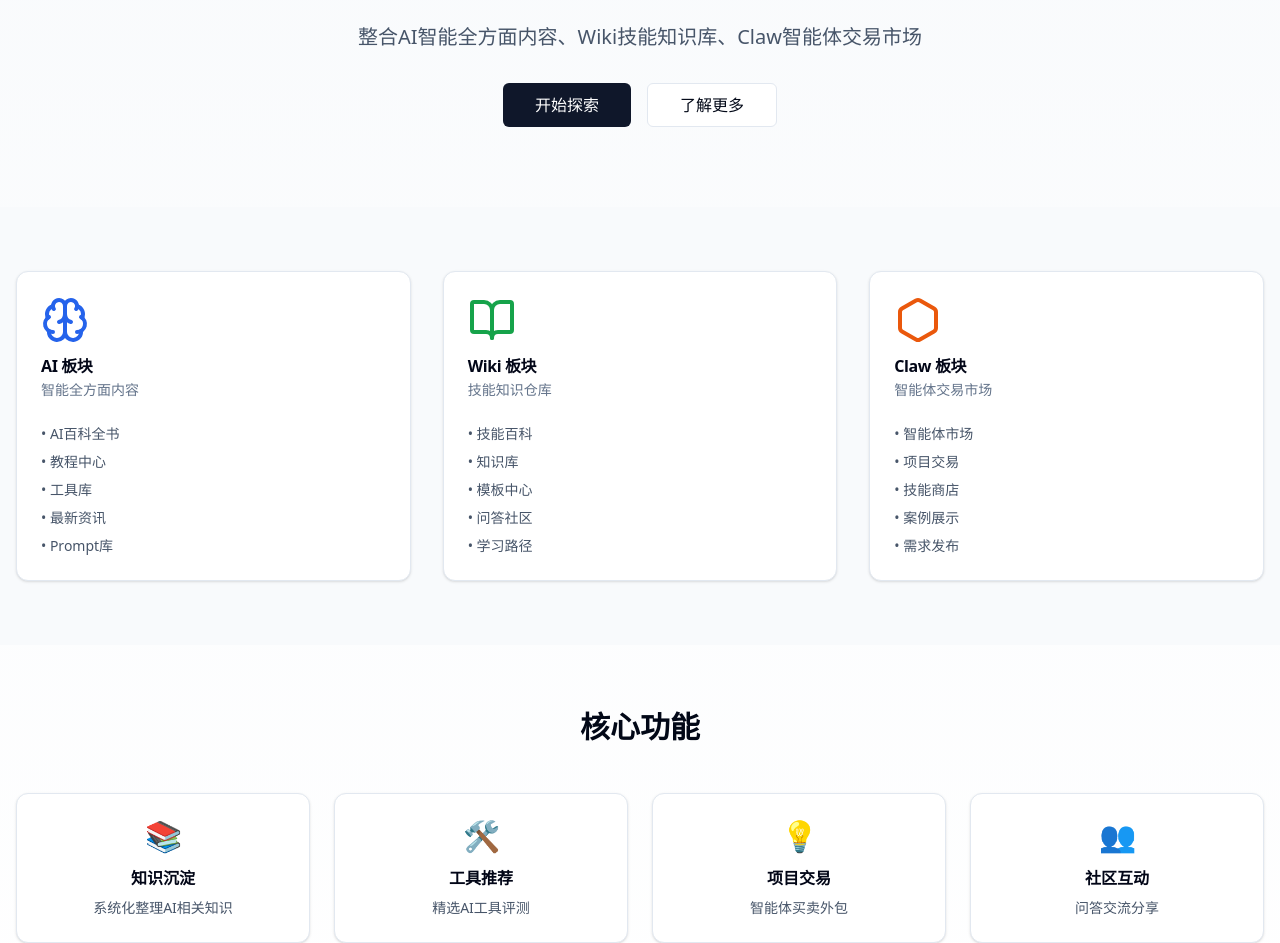
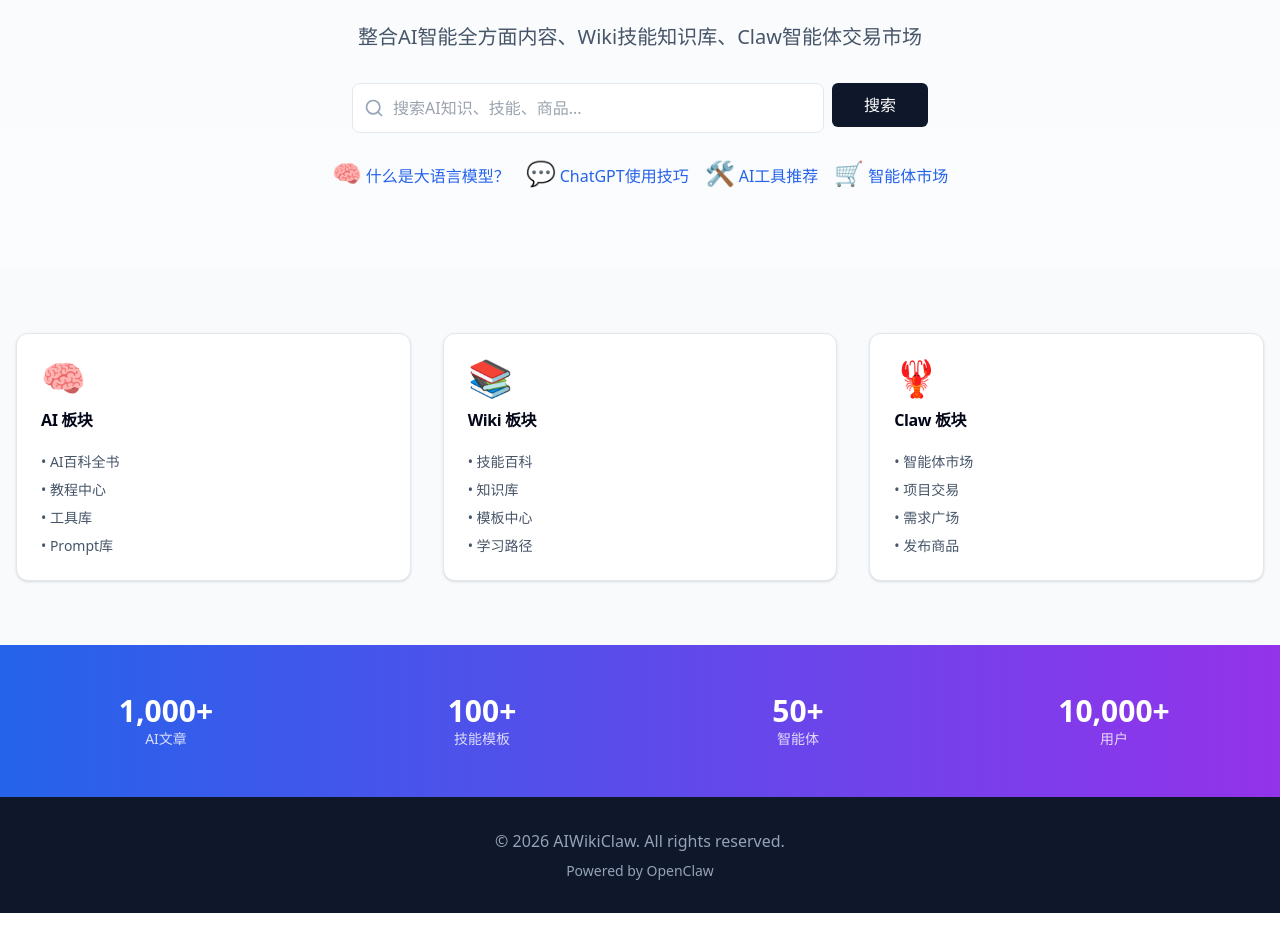
Before and after one commit to buyyoo/aiwiki, a Next.js app in the folder web/: page / in a window 1280 px wide. Shown: the part 210-1153 px from the top of the page. After the commit the page ends 1123 px from the top, so only its background shows below. Built offline with nearby package versions, Linux system fonts and the light colour scheme.

Commit message:
Add search to homepage and fix client components

```diff
--- a/web/src/app/ai/prompts/page.tsx
+++ b/web/src/app/ai/prompts/page.tsx
@@ -1,3 +1,5 @@
+"use client"
+
 import Link from "next/link"
 import { Button } from "@/components/ui/button"
 import { Card, CardContent, CardHeader, CardTitle } from "@/components/ui/card"
--- a/web/src/app/claw/market/page.tsx
+++ b/web/src/app/claw/market/page.tsx
@@ -1,3 +1,5 @@
+"use client"
+
 import Link from "next/link"
 import { Button } from "@/components/ui/button"
 import { Card, CardContent, CardHeader, CardTitle } from "@/components/ui/card"
--- a/web/src/app/page.tsx
+++ b/web/src/app/page.tsx
@@ -1,31 +1,68 @@
+"use client"
+
+"use client"
+
+import { useState } from "react"
 import Link from "next/link"
+import { useRouter } from "next/navigation"
 import { Button } from "@/components/ui/button"
-import { Card, CardContent, CardDescription, CardHeader, CardTitle } from "@/components/ui/card"
-import { Brain, BookOpen, Hexagon } from "lucide-react"
+import { Card, CardContent, CardHeader, CardTitle } from "@/components/ui/card"
+import { Search } from "lucide-react"
 
 export default function Home() {
+  const router = useRouter()
+  const [searchQuery, setSearchQuery] = useState("")
+
+  const handleSearch = (e: React.FormEvent) => {
+    e.preventDefault()
+    if (searchQuery.trim()) {
+      // 简单搜索：跳转到对应板块
+      const query = searchQuery.toLowerCase()
+      if (query.includes("ai") || query.includes("gpt") || query.includes("chat")) {
+        router.push("/ai")
+      } else if (query.includes("skill") || query.includes("wiki")) {
+        router.push("/wiki")
+      } else if (query.includes("market") || query.includes("智能体") || query.includes("商品")) {
+        router.push("/claw/market")
+      } else {
+        router.push("/ai/encyclopedia")
+      }
+    }
+  }
+
+  const featuredArticles = [
+    { title: "什么是大语言模型？", url: "/ai/encyclopedia", icon: "🧠" },
+    { title: "ChatGPT使用技巧", url: "/ai/tutorials", icon: "💬" },
+    { title: "AI工具推荐", url: "/ai/tools", icon: "🛠️" },
+    { title: "智能体市场", url: "/claw/market", icon: "🛒" },
+  ]
+
   return (
     <div className="min-h-screen bg-gradient-to-b from-slate-50 to-white">
       {/* Header */}
       <header className="border-b bg-white/80 backdrop-blur-sm sticky top-0 z-50">
         <div className="container mx-auto px-4 py-4 flex items-center justify-between">
-          <div className="flex items-center gap-2">
+          <Link href="/" className="flex items-center gap-2">
             <span className="text-2xl">🦞</span>
             <span className="text-xl font-bold">AIWikiClaw</span>
-          </div>
+          </Link>
           <nav className="hidden md:flex items-center gap-6">
             <Link href="/ai" className="text-slate-600 hover:text-slate-900">AI板块</Link>
             <Link href="/wiki" className="text-slate-600 hover:text-slate-900">Wiki板块</Link>
             <Link href="/claw" className="text-slate-600 hover:text-slate-900">Claw板块</Link>
           </nav>
           <div className="flex items-center gap-2">
+            <Link href="/login">
               <Button variant="ghost" size="sm">登录</Button>
-            <Button size="sm">开始使用</Button>
+            </Link>
+            <Link href="/register">
+              <Button size="sm">注册</Button>
+            </Link>
           </div>
         </div>
       </header>
 
-      {/* Hero */}
+      {/* Hero with Search */}
       <section className="py-20 text-center">
         <div className="container mx-auto px-4">
           <h1 className="text-4xl md:text-6xl font-bold mb-6">
@@ -36,9 +73,32 @@
           <p className="text-xl text-slate-600 mb-8 max-w-2xl mx-auto">
             整合AI智能全方面内容、Wiki技能知识库、Claw智能体交易市场
           </p>
-          <div className="flex gap-4 justify-center">
-            <Button size="lg">开始探索</Button>
-            <Button size="lg" variant="outline">了解更多</Button>
+
+          {/* Search Box */}
+          <form onSubmit={handleSearch} className="max-w-xl mx-auto">
+            <div className="flex gap-2">
+              <div className="relative flex-1">
+                <Search className="absolute left-3 top-1/2 -translate-y-1/2 w-5 h-5 text-slate-400" />
+                <input
+                  type="text"
+                  value={searchQuery}
+                  onChange={(e) => setSearchQuery(e.target.value)}
+                  placeholder="搜索AI知识、技能、商品..."
+                  className="w-full pl-10 pr-4 py-3 border rounded-lg focus:outline-none focus:ring-2 focus:ring-blue-500"
+                />
+              </div>
+              <Button type="submit" size="lg">搜索</Button>
+            </div>
+          </form>
+
+          {/* Quick Links */}
+          <div className="flex gap-4 justify-center mt-6">
+            {featuredArticles.map((item, i) => (
+              <Link key={i} href={item.url}>
+                <span className="text-2xl mr-1">{item.icon}</span>
+                <span className="text-blue-600 hover:underline">{item.title}</span>
+              </Link>
+            ))}
           </div>
         </div>
       </section>
@@ -48,95 +108,82 @@
         <div className="container mx-auto px-4">
           <div className="grid md:grid-cols-3 gap-8">
             {/* AI Column */}
-            <Card>
+            <Link href="/ai">
+              <Card className="h-full hover:shadow-lg transition-shadow cursor-pointer">
                 <CardHeader>
-                <Brain className="w-12 h-12 text-blue-600 mb-2" />
+                  <div className="text-4xl mb-2">🧠</div>
                   <CardTitle>AI 板块</CardTitle>
-                <CardDescription>智能全方面内容</CardDescription>
                 </CardHeader>
                 <CardContent>
                   <ul className="space-y-2 text-sm text-slate-600">
                     <li>• AI百科全书</li>
                     <li>• 教程中心</li>
                     <li>• 工具库</li>
-                  <li>• 最新资讯</li>
                     <li>• Prompt库</li>
                   </ul>
                 </CardContent>
               </Card>
+            </Link>
 
             {/* Wiki Column */}
-            <Card>
+            <Link href="/wiki">
+              <Card className="h-full hover:shadow-lg transition-shadow cursor-pointer">
                 <CardHeader>
-                <BookOpen className="w-12 h-12 text-green-600 mb-2" />
+                  <div className="text-4xl mb-2">📚</div>
                   <CardTitle>Wiki 板块</CardTitle>
-                <CardDescription>技能知识仓库</CardDescription>
                 </CardHeader>
                 <CardContent>
                   <ul className="space-y-2 text-sm text-slate-600">
                     <li>• 技能百科</li>
                     <li>• 知识库</li>
                     <li>• 模板中心</li>
-                  <li>• 问答社区</li>
                     <li>• 学习路径</li>
                   </ul>
                 </CardContent>
               </Card>
+            </Link>
 
             {/* Claw Column */}
-            <Card>
+            <Link href="/claw">
+              <Card className="h-full hover:shadow-lg transition-shadow cursor-pointer">
                 <CardHeader>
-                <Hexagon className="w-12 h-12 text-orange-600 mb-2" />
+                  <div className="text-4xl mb-2">🦞</div>
                   <CardTitle>Claw 板块</CardTitle>
-                <CardDescription>智能体交易市场</CardDescription>
                 </CardHeader>
                 <CardContent>
                   <ul className="space-y-2 text-sm text-slate-600">
                     <li>• 智能体市场</li>
                     <li>• 项目交易</li>
-                  <li>• 技能商店</li>
-                  <li>• 案例展示</li>
-                  <li>• 需求发布</li>
+                    <li>• 需求广场</li>
+                    <li>• 发布商品</li>
                   </ul>
                 </CardContent>
               </Card>
+            </Link>
           </div>
         </div>
       </section>
 
-      {/* Features */}
-      <section className="py-16">
+      {/* Stats */}
+      <section className="py-12 bg-gradient-to-r from-blue-600 to-purple-600 text-white">
         <div className="container mx-auto px-4">
-          <h2 className="text-3xl font-bold text-center mb-12">核心功能</h2>
-          <div className="grid md:grid-cols-4 gap-6">
-            <Card className="text-center">
-              <CardContent className="pt-6">
-                <div className="text-3xl mb-3">📚</div>
-                <h3 className="font-semibold mb-2">知识沉淀</h3>
-                <p className="text-sm text-slate-600">系统化整理AI相关知识</p>
-              </CardContent>
-            </Card>
-            <Card className="text-center">
-              <CardContent className="pt-6">
-                <div className="text-3xl mb-3">🛠️</div>
-                <h3 className="font-semibold mb-2">工具推荐</h3>
-                <p className="text-sm text-slate-600">精选AI工具评测</p>
-              </CardContent>
-            </Card>
-            <Card className="text-center">
-              <CardContent className="pt-6">
-                <div className="text-3xl mb-3">💡</div>
-                <h3 className="font-semibold mb-2">项目交易</h3>
-                <p className="text-sm text-slate-600">智能体买卖外包</p>
-              </CardContent>
-            </Card>
-            <Card className="text-center">
-              <CardContent className="pt-6">
-                <div className="text-3xl mb-3">👥</div>
-                <h3 className="font-semibold mb-2">社区互动</h3>
-                <p className="text-sm text-slate-600">问答交流分享</p>
-              </CardContent>
-            </Card>
+          <div className="grid grid-cols-4 gap-4 text-center">
+            <div>
+              <div className="text-3xl font-bold">1,000+</div>
+              <div className="text-sm opacity-80">AI文章</div>
+            </div>
+            <div>
+              <div className="text-3xl font-bold">100+</div>
+              <div className="text-sm opacity-80">技能模板</div>
+            </div>
+            <div>
+              <div className="text-3xl font-bold">50+</div>
+              <div className="text-sm opacity-80">智能体</div>
+            </div>
+            <div>
+              <div className="text-3xl font-bold">10,000+</div>
+              <div className="text-sm opacity-80">用户</div>
+            </div>
           </div>
         </div>
       </section>
```
Lines whose indentation alone changed are shown as unchanged.
